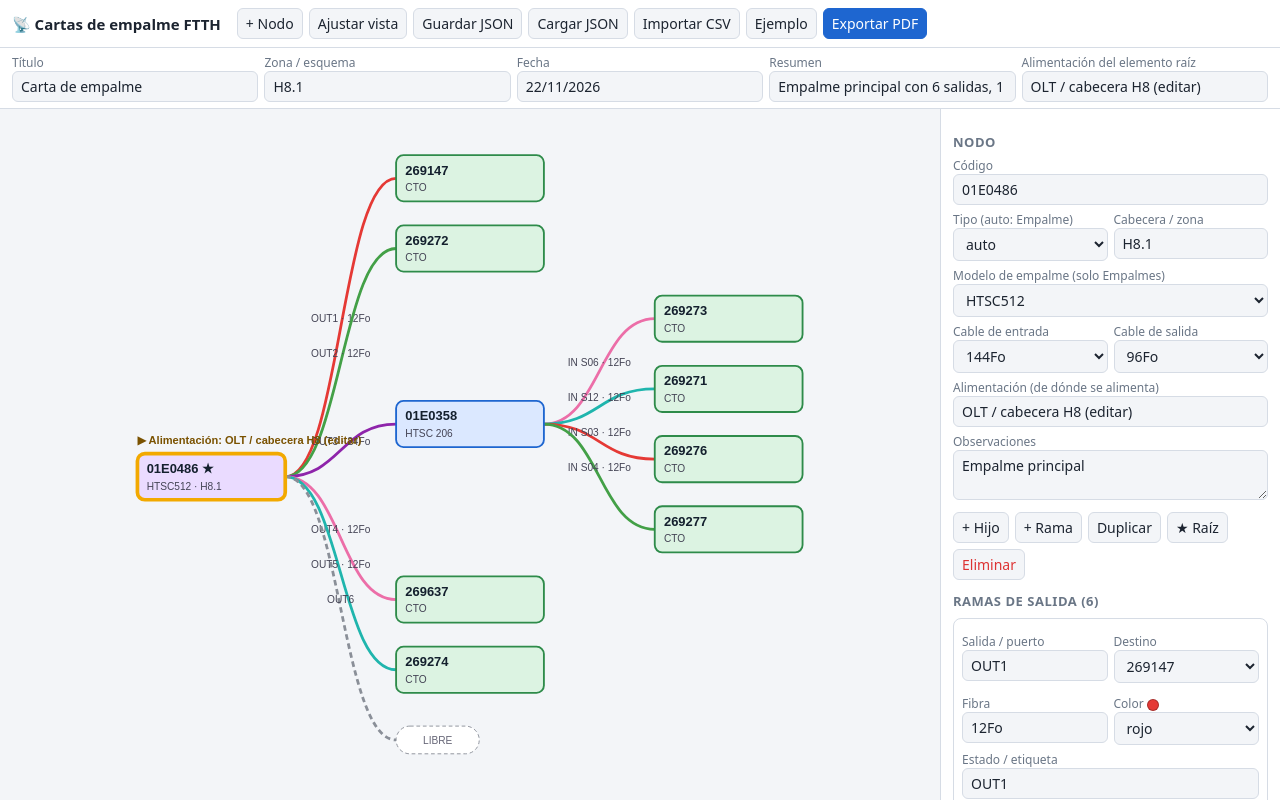
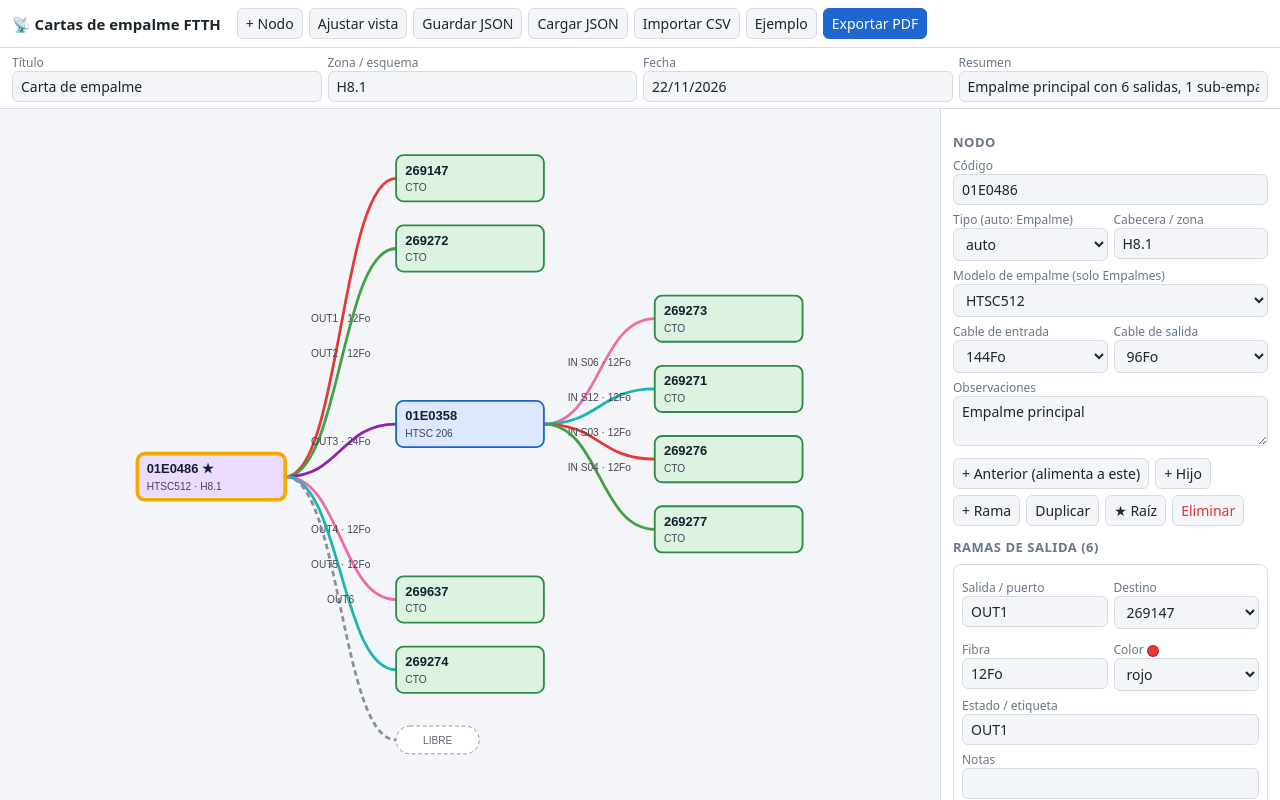
Before and after one commit to Idel-claud/Carta-de-empalme.github.io, a plain HTML site: page index.html in a window 1280 px wide. Drawn offline with nearby package versions, Linux system fonts and the light colour scheme.

Commit message:
Add files via upload

```diff
--- a/index.html
+++ b/index.html
@@ -18,7 +18,7 @@ aside h3{margin:12px 0 6px;font-size:13px;text-transform:uppercase;color:var(--m
 label{display:block;font-size:12px;color:var(--mu);margin-top:6px}aside input,aside select,aside textarea{width:100%}
 .br{border:1px solid var(--bd);border-radius:8px;padding:8px;margin:8px 0}.g2{display:grid;grid-template-columns:1fr 1fr;gap:6px}
 .sw{display:inline-block;width:12px;height:12px;border-radius:50%;vertical-align:middle;border:1px solid #0004}
-.row{display:flex;gap:6px;flex-wrap:wrap;margin-top:8px}.meta{display:grid;grid-template-columns:repeat(5,1fr);gap:6px;padding:6px 12px;background:var(--pn);border-bottom:1px solid var(--bd)}
+.row{display:flex;gap:6px;flex-wrap:wrap;margin-top:8px}.meta{display:grid;grid-template-columns:repeat(4,1fr);gap:6px;padding:6px 12px;background:var(--pn);border-bottom:1px solid var(--bd)}
 .meta label{margin:0}.meta input{width:100%}
 @media(max-width:800px){main{flex-direction:column}aside{width:100%;height:45%;border-left:0;border-top:1px solid var(--bd)}.meta{grid-template-columns:1fr 1fr}}
 </style></head><body>
@@ -28,7 +28,7 @@ label{display:block;font-size:12px;color:var(--mu);margin-top:6px}aside input,as
 <button onclick="if(confirm('¿Restaurar el ejemplo?')){load(example());}">Ejemplo</button>
 <button id="inst" class="p" hidden>⬇ Instalar app</button><button class="p" onclick="pdf()">Exportar PDF</button>
 <input id="fj" type="file" accept=".json" hidden onchange="rd(this,t=>load(JSON.parse(t)))"><input id="fc" type="file" accept=".csv,.txt" hidden onchange="rd(this,csv)"></header>
-<div class="meta"><div><label>Título</label><input id="mt" oninput="S.title=this.value"></div><div><label>Zona / esquema</label><input id="mz" oninput="S.zone=this.value"></div><div><label>Fecha</label><input id="md" oninput="S.date=this.value"></div><div><label>Resumen</label><input id="ms" oninput="S.summary=this.value"></div><div><label>Alimentación del elemento raíz</label><input id="mf" placeholder="Ej.: OLT, cámara, cable troncal…" oninput="S.feed=this.value;draw()"></div></div>
+<div class="meta"><div><label>Título</label><input id="mt" oninput="S.title=this.value"></div><div><label>Zona / esquema</label><input id="mz" oninput="S.zone=this.value"></div><div><label>Fecha</label><input id="md" oninput="S.date=this.value"></div><div><label>Resumen</label><input id="ms" oninput="S.summary=this.value"></div></div>
 <main><div id="cv"><svg id="sv"><g id="g"></g></svg></div><aside id="pn"></aside></main>
 <script>
 const $=i=>document.getElementById(i);
@@ -53,9 +53,9 @@ function example(){
  const B=[br(r.id,c[0].id,'OUT1','12Fo','rojo'),br(r.id,c[1].id,'OUT2','12Fo','verde'),br(r.id,e.id,'OUT3','24Fo','violeta'),
  br(e.id,c[2].id,'IN S06','12Fo','rosa'),br(e.id,c[3].id,'IN S12','12Fo','turquesa'),br(e.id,c[4].id,'IN S03','12Fo','rojo'),br(e.id,c[5].id,'IN S04','12Fo','verde'),
  br(r.id,c[6].id,'OUT4','12Fo','rosa'),br(r.id,c[7].id,'OUT5','12Fo','turquesa'),br(r.id,null,'OUT6','','','LIBRE')];
- return {title:'Carta de empalme',zone:'H8.1',date:new Date().toLocaleDateString('es-ES'),summary:'Empalme principal con 6 salidas, 1 sub-empalme y 8 CTOs.',feed:'OLT / cabecera H8 (editar)',root:r.id,nodes:[r,e,...c],branches:B};
+ return {title:'Carta de empalme',zone:'H8.1',date:new Date().toLocaleDateString('es-ES'),summary:'Empalme principal con 6 salidas, 1 sub-empalme y 8 CTOs.',root:r.id,nodes:[r,e,...c],branches:B};
 }
-function load(d){S=d;sel=S.root;['t','z','d','s','f'].forEach(k=>$('m'+k).value=S[{t:'title',z:'zone',d:'date',s:'summary',f:'feed'}[k]]||'');panel();draw();setTimeout(fit,30)}
+function load(d){S=d;sel=S.root;['t','z','d','s'].forEach(k=>$('m'+k).value=S[{t:'title',z:'zone',d:'date',s:'summary'}[k]]||'');panel();draw();setTimeout(fit,30)}
 // ---- layout
 function layout(){
  const ch={};S.branches.forEach(b=>(ch[b.from]=ch[b.from]||[]).push(b));
@@ -84,7 +84,6 @@ function build(pdf){
   `<text x="${X(p.x)+10}" y="${Y(p.y)+21}" font-size="14" font-weight="bold" fill="#14202e" font-family="Arial">${esc(n.code)}${n.id===S.root?' ★':''}</text>`+
   `<text x="${X(p.x)+10}" y="${Y(p.y)+39}" font-size="11" fill="#445" font-family="Arial">${e?esc(mod(n)):'CTO'}${n.label?' · '+esc(n.label):''}</text></g>`);
   mx=Math.max(mx,X(p.x)+NW);my=Math.max(my,Y(p.y)+NH)});
- const rp=pos[S.root];if(S.feed&&rp)out.push(`<text x="${X(rp.x)}" y="${Y(rp.y)-10}" font-size="12" font-weight="bold" fill="#7a5200" font-family="Arial">▶ Alimentación: ${esc(S.feed)}</text>`);
  return {html:out.join(''),w:mx+40,h:my+40,pos};
 }
 function draw(){$('g').innerHTML=build().html;ap()}
@@ -105,9 +104,9 @@ function panel(){
  p.innerHTML=`<h3>Nodo</h3><label>Código</label><input value="${esc(n.code)}" oninput="setN('code',this.value)">
  <div class="g2"><div><label>Tipo (auto: ${classify(n.code)})</label><select onchange="setN('typeSel',this.value);panel()">${['auto','Empalme','CTO'].map(t=>`<option ${t===n.typeSel?'selected':''}>${t}</option>`).join('')}</select></div>
  <div><label>Cabecera / zona</label><input value="${esc(n.label)}" oninput="setN('label',this.value)"></div></div>
- <label>Modelo de empalme (solo Empalmes)</label><select onchange="setN('modelo',this.value)">${MODELOS.map(m=>`<option ${m===mod(n)?'selected':''}>${m}</option>`).join('')}</select><div class="g2"><div><label>Cable de entrada</label>${cs(n.cableIn,'cableIn')}</div><div><label>Cable de salida</label>${cs(n.cableOut,'cableOut')}</div></div>${n.id===S.root?`<label>Alimentación (de dónde se alimenta)</label><input value="${esc(S.feed||'')}" oninput="S.feed=this.value;$('mf').value=this.value;draw()">`:''}
+ <label>Modelo de empalme (solo Empalmes)</label><select onchange="setN('modelo',this.value)">${MODELOS.map(m=>`<option ${m===mod(n)?'selected':''}>${m}</option>`).join('')}</select><div class="g2"><div><label>Cable de entrada</label>${cs(n.cableIn,'cableIn')}</div><div><label>Cable de salida</label>${cs(n.cableOut,'cableOut')}</div></div>
  <label>Observaciones</label><textarea rows="2" oninput="setN('notes',this.value)">${esc(n.notes)}</textarea>
- <div class="row"><button onclick="addChild()">+ Hijo</button><button onclick="addBr()">+ Rama</button><button onclick="dup()">Duplicar</button><button onclick="S.root='${n.id}';draw();panel()">★ Raíz</button><button class="d" onclick="delN()">Eliminar</button></div>
+ <div class="row">${S.branches.some(b=>b.to===n.id)?'':'<button onclick="addPrev()">+ Anterior (alimenta a este)</button>'}<button onclick="addChild()">+ Hijo</button><button onclick="addBr()">+ Rama</button><button onclick="dup()">Duplicar</button><button onclick="S.root='${n.id}';draw();panel()">★ Raíz</button><button class="d" onclick="delN()">Eliminar</button></div>
  <h3>Ramas de salida (${bs.length})</h3>`+bs.map(b=>`<div class="br"><div class="g2"><div><label>Salida / puerto</label><input value="${esc(b.port)}" oninput="setB('${b.id}','port',this.value)"></div>
  <div><label>Destino</label><select onchange="setB('${b.id}','to',this.value||null)">${opts(b.to)}</select></div>
  <div><label>Fibra</label><input list="fl" value="${esc(b.fiber)}" oninput="setB('${b.id}','fiber',this.value)"></div>
@@ -121,6 +120,7 @@ function setB(id,k,v){S.branches.find(b=>b.id===id)[k]=v;draw()}
 function addRoot(){const n=node('NUEVO');S.nodes.push(n);sel=n.id;panel();draw()}
 function addBr(){S.branches.push(br(sel,null,'OUT'+(S.branches.filter(b=>b.from===sel).length+1)));panel();draw()}
 function addChild(){const n=node('NUEVO');S.nodes.push(n);S.branches.push(br(sel,n.id,'OUT'+(S.branches.filter(b=>b.from===sel).length+1)));sel=n.id;panel();draw()}
+function addPrev(){const n=gn(sel),p=node('ANTERIOR');S.nodes.push(p);S.branches.push(br(p.id,n.id,'ALIM',n.cableIn,'','ALIM'));if(S.root===n.id)S.root=p.id;sel=p.id;panel();draw();setTimeout(fit,30)}
 function dup(){const o=gn(sel),n={...o,id:uid(),code:o.code+'-copia'};S.nodes.push(n);sel=n.id;panel();draw()}
 function delB(id){S.branches=S.branches.filter(b=>b.id!==id);panel();draw()}
 function delN(){if(sel===S.root&&S.nodes.length>1&&!confirm('Es el nodo raíz. ¿Eliminar?'))return;
@@ -140,7 +140,7 @@ async function pdf(){
  d.setFontSize(18);d.text(S.title||'Carta de empalme',14,16);d.setFontSize(10);
  const r=gn(S.root);d.text(`Fecha: ${S.date||''}    Zona/esquema: ${S.zone||''}    Raíz: ${r?r.code+' ('+tp(r)+')':'-'}`,14,23);
  const nE=S.nodes.filter(n=>tp(n)==='Empalme').length,nC=S.nodes.length-nE;
- d.text(d.splitTextToSize(`Alimentación del elemento raíz: ${S.feed||'-'}. ${S.summary||''}  [${nE} empalmes, ${nC} CTOs, ${S.branches.length} ramas]`,265),14,29);
+ d.text(d.splitTextToSize(`${S.summary||''}  [${nE} empalmes, ${nC} CTOs, ${S.branches.length} ramas]`,265),14,29);
  if(LOGO)d.addImage(LOGO,'PNG',250,6,35,14);
  const {html,w,h,pos}=build(true);
  const svg=`<svg xmlns="http://www.w3.org/2000/svg" width="${w}" height="${h}" viewBox="0 0 ${w} ${h}"><rect width="100%" height="100%" fill="#fff"/>${html}</svg>`;
--- a/sw.js
+++ b/sw.js
@@ -1,4 +1,4 @@
-const V='empalmes-v2';
+const V='empalmes-v3';
 const LOCAL=['./','index.html','manifest.webmanifest','icon-192.png','icon-512.png','icon-maskable-512.png'];
 const CDN=['https://cdnjs.cloudflare.com/ajax/libs/jspdf/2.5.1/jspdf.umd.min.js','https://cdnjs.cloudflare.com/ajax/libs/jspdf-autotable/3.8.2/jspdf.plugin.autotable.min.js'];
 self.addEventListener('install',e=>{e.waitUntil((async()=>{const c=await caches.open(V);await c.addAll(LOCAL);
```
